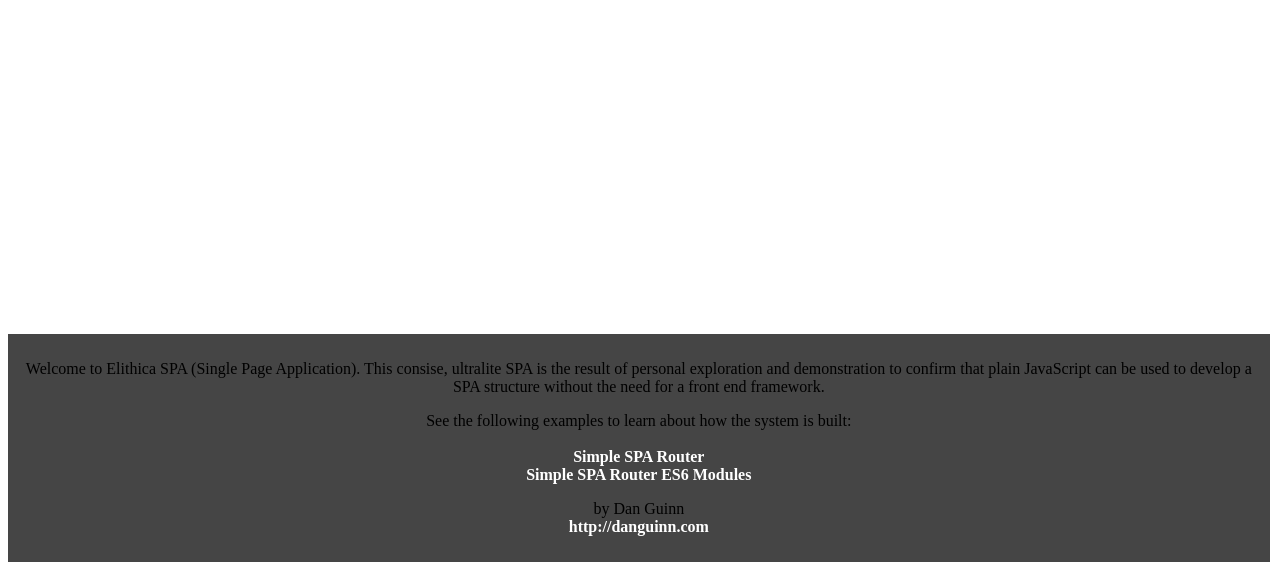
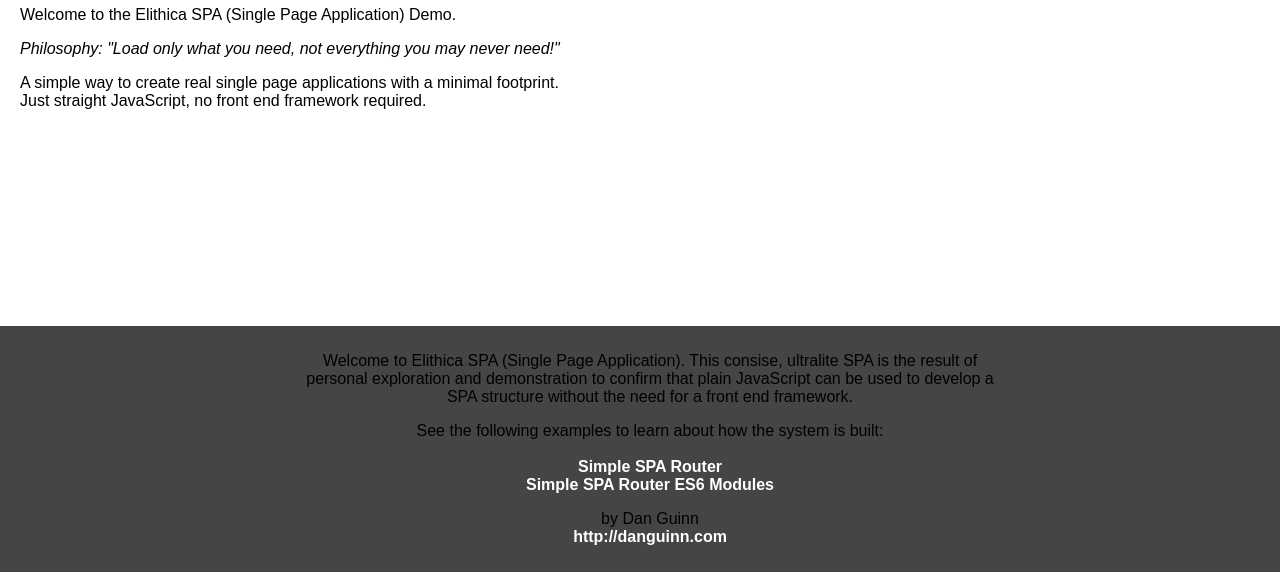
Before and after one commit to nuntius-rex/elithica-spa, a website with bundled scripts: page public/index.html in a window 1280 px wide. Shown: the part 228-800 px from the top of the page. Built offline with nearby package versions, Linux system fonts and the light colour scheme.

Commit message:
general code updates and logo

```diff
--- a/public/css/main.css
+++ b/public/css/main.css
@@ -1,3 +1,14 @@
+html, body {
+  height: 100%;
+  margin: 0;
+  overflow-x: hidden;
+  font-family: arial;
+}
+#root {
+  min-height: 100%;
+  margin: 20px;
+}
+
 .spa_menu{
   background-color: #454545;
   list-style-type: none;
@@ -25,7 +36,18 @@ footer{
   padding: 10px;
   margin: 0;
   text-align: center;
-  position:absolute;
-  bottom:10px;
-  width: 97%;
+  bottom:0px;
+  width: 100%;
+  min-height: 250px;
+  margin-top: -350px;
 }
+
+footer div{
+  max-width: 700px;
+  margin-left: auto;
+  margin-right: auto;
+}
+
+footer,.push {
+  height: 50px;
+}
--- a/public/index.html
+++ b/public/index.html
@@ -18,6 +18,7 @@
   <div id="root"></div>
   <footer>
 
+    <div>
       <p>Welcome to Elithica SPA (Single Page Application). This consise, ultralite
         SPA is the result of personal exploration and demonstration to confirm that
         plain JavaScript can be used to develop a SPA structure without the need for a front
@@ -31,6 +32,8 @@
         <a href="http://danguinn.com">http://danguinn.com</a>
 
       </p>
+
+    </div>
   </footer>
   <script type="module" src="js/app.js"></script>
 </body>
--- a/public/js/app.js
+++ b/public/js/app.js
@@ -10,7 +10,7 @@
     //Relace duplicate slashes:
     route=route.replace(/\/\/+/g, '/');
 
-    //Set route to / for pathing, if not the root folder:
+    //Set route to / for pathing, when equal to the root folder:
     if(route==rootDir ){
       route="/";
     }
@@ -27,8 +27,11 @@
         }
     });
     rootDiv.innerHTML = result[0].content;
+    //initiate any secondary page process that might exist in the page model:
+    //Pass the View to the Modal for usage:
+    result[0].proc.init(result[0].view);
 
-
+    //Todo: separate to create menu system as model/view and routing as util.
     //spa_menu listeners:
     const mainMenuArray=document.querySelectorAll('.spa_menu a');
 
--- a/public/js/controller.js
+++ b/public/js/controller.js
@@ -13,6 +13,13 @@ import usersView from '../js/view/users.View.js';
 
 //Always set the first element as home!
 export var routes=[
+  {
+    name: "home",
+    path:"/",
+    content: homeView.defDisplay(),
+    view:homeView,
+    proc: homeMod
+  },
   {
     name: "home",
     path:"/home",
--- a/public/js/view/home.View.js
+++ b/public/js/view/home.View.js
@@ -7,8 +7,16 @@ export default {
     //See the models/about.Mod.js for an example of post-load processing.
 
     let display=`
-      <h1>Home</h1>
-      <p>This is the Home page.</p>
+      <style media="screen" scoped>
+        #ElithicaHeading img{
+          vertical-align:middle;
+        }
+      </style>
+      <h1 id="ElithicaHeading"><img src="img/logo/elithica-logo.png" alt="Elithica"> ELITHICA SPA</h1>
+      <p>Welcome to the Elithica SPA (Single Page Application) Demo.</p>
+      <p><i>Philosophy: "Load only what you need, not everything you may never need!"</i></p>
+      <p>A simple way to create real single page applications with a minimal footprint.<br>
+      Just straight JavaScript, no front end framework required.</p>
     `;
     return display;
 
--- a/public/js/view/users.View.js
+++ b/public/js/view/users.View.js
@@ -14,6 +14,9 @@ export default {
         }
         .usersTBL td:nth-child(3){
           text-align:center;
+        }
+        .usersTBL a{
+          color:#8b8b8b;
         }
         #usersMenu a{
           color:#8b8b8b;
```
Also changed, not shown: README.md, public/img/logo/elithica-favicon-16x16.png (added), public/img/logo/elithica-logo.png (added), public/img/logo/elithica-logo_LRG.png (added), public/img/screenshot.png. Lines whose indentation alone changed are shown as unchanged.
